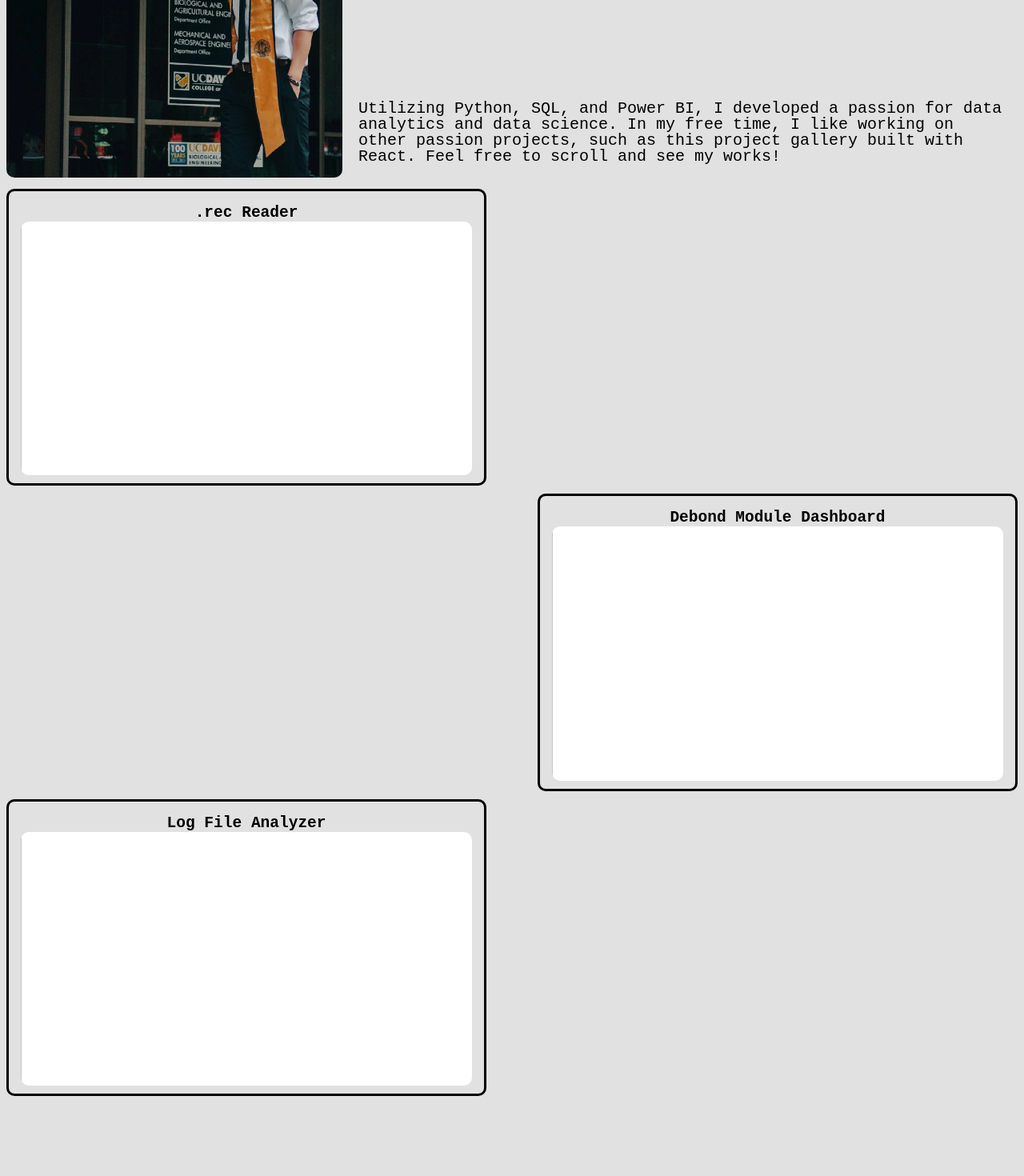
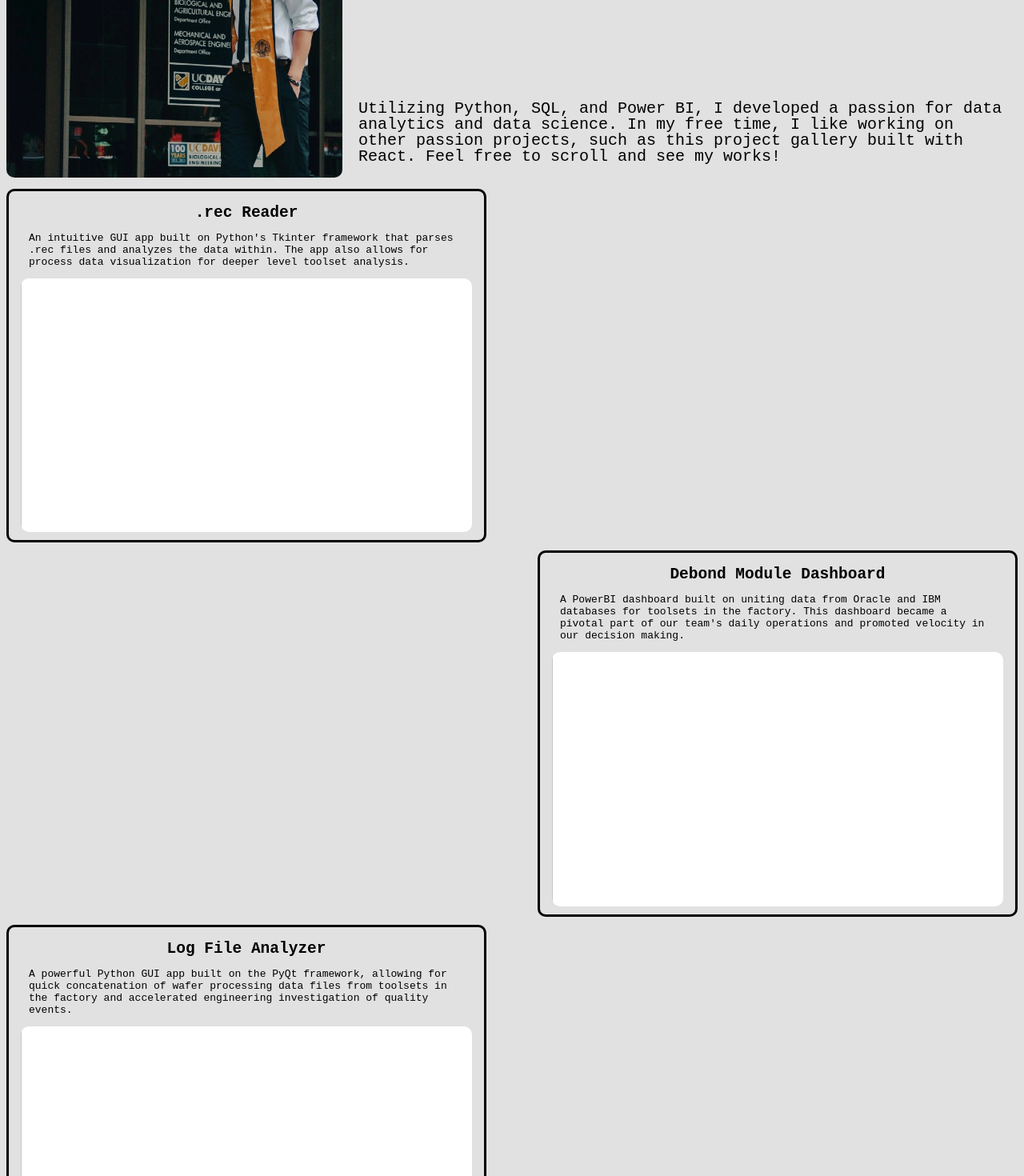
Before and after one commit to gachan2090/len.katsu, a React (Vite) app: page / in a window 1280 px wide. Shown: the part 563-2033 px from the top of the page at 80% size. Built offline with nearby package versions, Linux system fonts and the light colour scheme.

Commit message:
included descriptions for the timline layers

```diff
--- a/src/main.jsx
+++ b/src/main.jsx
@@ -66,18 +66,36 @@ function App() {
             <FadeInSection>
               <div id="timelineLayer1" className="projShowcase">
                 <h1>.rec Reader</h1>
+                <p>
+                  An intuitive GUI app built on Python's Tkinter framework
+                  that parses .rec files and analyzes the data within. The app
+                  also allows for process data visualization for deeper level
+                  toolset analysis.
+                </p>
                 <img src={samplePic} className="timelineImageProperties"></img>
               </div>
             </FadeInSection>
             <FadeInSection>
               <div id="timelineLayer2" className="projShowcase">
                 <h1>Debond Module Dashboard</h1>
+                <p>
+                  A PowerBI dashboard built on uniting data from Oracle and IBM
+                  databases for toolsets in the factory. This dashboard became a pivotal
+                  part of our team's daily operations and promoted velocity in our
+                  decision making.
+                </p>
                 <img src={samplePic} className="timelineImageProperties"></img>
               </div>
             </FadeInSection>
             <FadeInSection>
               <div id="timelineLayer3" className="projShowcase">
                 <h1>Log File Analyzer</h1>
+                <p>
+                  A powerful Python GUI app built on the PyQt framework, allowing
+                  for quick concatenation of wafer processing data files from toolsets
+                  in the factory and accelerated engineering investigation of quality
+                  events.
+                </p>
                 <img src={samplePic} className="timelineImageProperties"></img>
               </div>
             </FadeInSection>
```
